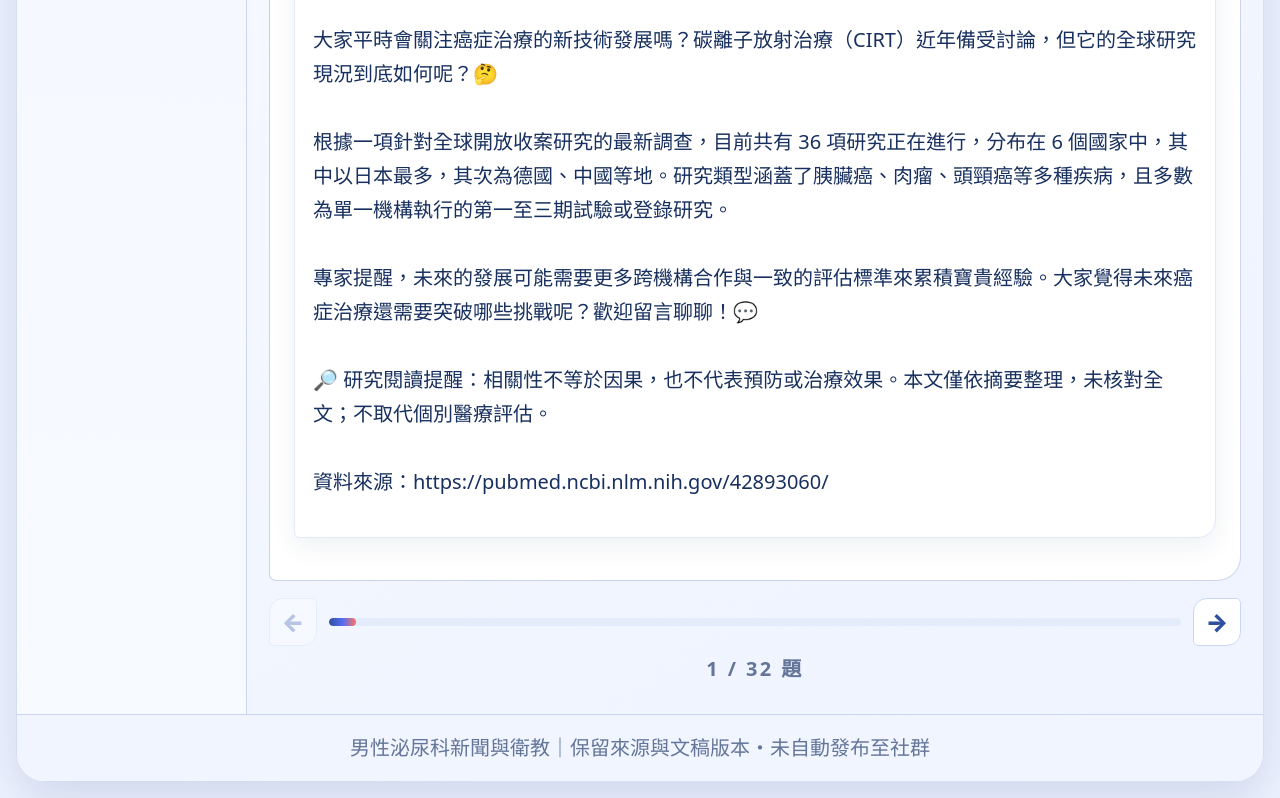
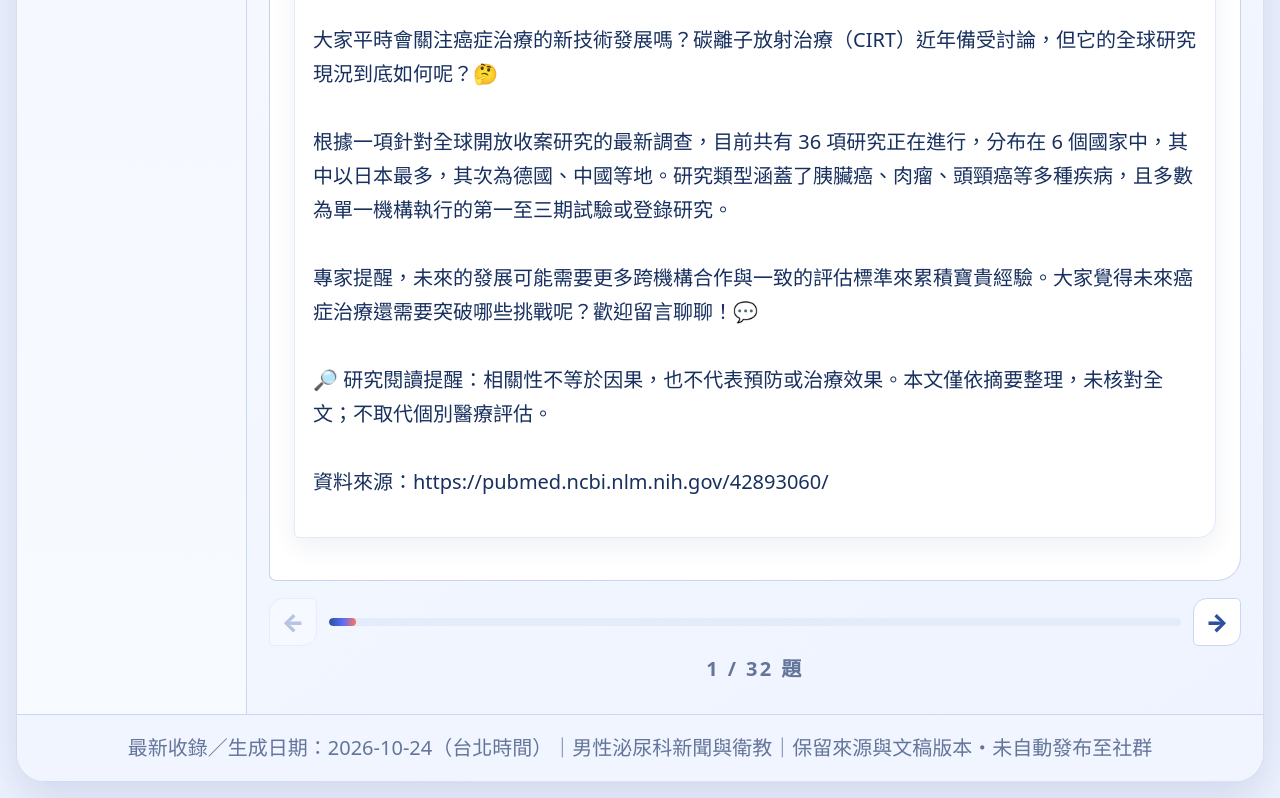
Before and after one commit to max00189xp/News2Social-Web, a plain HTML site: page index.html in a window 1280 px wide. Shown: the part 4095-4893 px from the top of the page. Drawn offline with Linux system fonts and the light colour scheme.

Commit message:
Update news archive after search

```diff
--- a/index.html
+++ b/index.html
@@ -1202,7 +1202,7 @@ html{font-size:20px}body{margin:0;background:#eef3ff}
 <section class="np-stage" id="np-stage" aria-label="新聞內容與平台草稿"></section>
 <div class="np-controls"><button class="np-control" id="np-prev" aria-label="上一題">←</button><div class="np-progress" aria-hidden="true"><div class="np-progress-bar" id="np-progress"></div></div><button class="np-control" id="np-next" aria-label="下一題">→</button><div class="np-page-count" id="np-page-count" aria-live="polite"></div></div>
 </main></div>
-<footer class="np-footer">男性泌尿科新聞與衛教｜保留來源與文稿版本・未自動發布至社群</footer>
+<footer class="np-footer"><span id="updated"></span>男性泌尿科新聞與衛教｜保留來源與文稿版本・未自動發布至社群</footer>
 </div>
 <noscript>本資料庫需要啟用 JavaScript 以瀏覽新聞與平台草稿。</noscript>
 <script>
@@ -1211,6 +1211,7 @@ const records=[{"id": "n2s-cb6fc1a788d2c89bc18d", "title": "碳離子放射治
 const $=id=>document.getElementById(id);
 const esc=s=>String(s??'').replace(/[&<>"']/g,c=>({'&':'&amp;','<':'&lt;','>':'&gt;','"':'&quot;',"'":'&#39;'}[c]));
 const months=[...new Set(records.map(a=>a.date.slice(0,7)))].sort().reverse();
+$('updated').textContent=records[0]?'最新收錄／生成日期：'+records[0].date+'（台北時間）｜':'';
 let month=months[0],selected=records[0]?.id,visible=[];
 const status=a=>a.warning||({pending_review:'待醫療審核',collected:'已收錄／尚未生成',blocked:'禁止發布／待釐清'}[a.status]||a.status);
 function sourceCard(s){return `<div class="np-card"><h3>新聞／研究來源</h3><p class="source-title">${esc(s.title)}</p><p class="meta">${esc(s.publisher||'來源未標示')}｜原始刊登：${esc((s.published_at||'未知').slice(0,10))}${s.date_precision?'（精確度：'+esc(s.date_precision)+'）':''}<br>PMID：${esc(s.pmid||'無')}｜DOI：${esc(s.doi||'無')}</p><p><a href="${esc(s.url)}" target="_blank" rel="noopener noreferrer">閱讀原始來源 ↗</a></p><h4>${s.access_scope==='abstract'?'已取得的研究摘要（原文）':'已取得的新聞內容'}</h4><p>${esc(s.summary||'目前僅取得標題與連結，未取得內文；不據此補寫醫療內容。')}</p><p class="meta">${s.access_scope==='abstract'?'僅依摘要，未取得或核對全文。':'收錄範圍以已取得資料為限；請開啟原始來源核對。'}</p></div>`}
```
